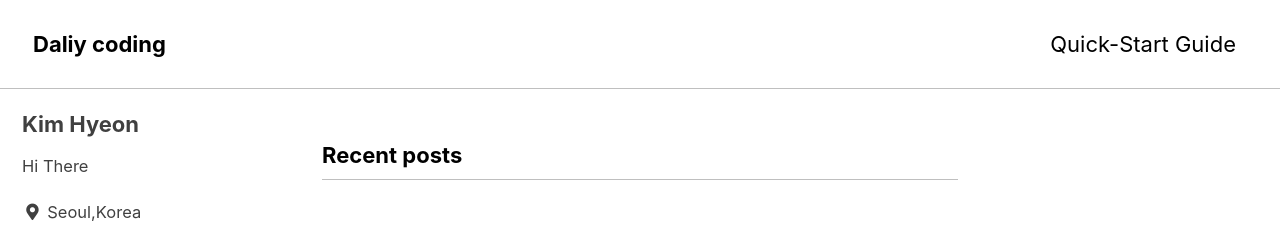
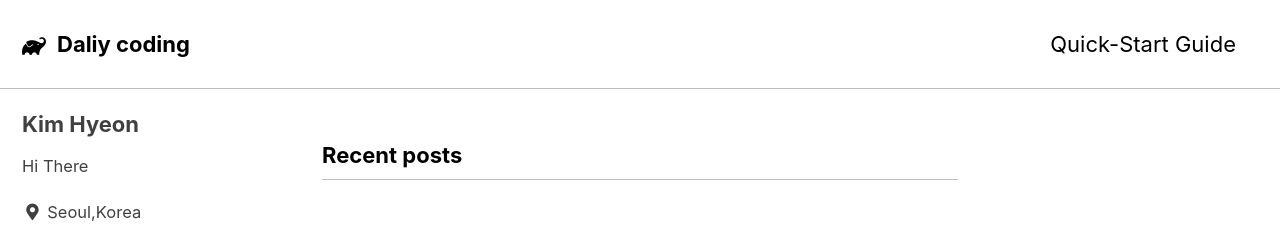
Before and after one commit to hyeonkimmm/hyeonkimmm.github.io, a Jekyll site: the page built from index.html, in a window 1280 px wide. Shown: the top 225 px of the page. Built offline with Jekyll 4.4.1, drawn with Linux system fonts in a browser that asks for light colours; cached includes are drawn as plain includes; the list of posts is cut into pages by our own code.

Commit message:
gradle upload

```diff
--- a/_config.yml
+++ b/_config.yml
@@ -26,7 +26,7 @@ baseurl                  : # the subpath of your site, e.g. "/blog"
 repository               : hyeonkimmm/hyeonkimmm.github.io
 # GitHub username/repo-name e.g. "mmistakes/minimal-mistakes"
 teaser                   : # path of fallback teaser image, e.g. "/assets/images/500x300.png"
-logo                     : "/assets/images/gradle.svg"
+logo                     : "/assets/images/gradle.png"
 # path of logo image to display in the masthead, e.g. "/assets/images/88x88.png"
 masthead_title           : # overrides the website title displayed in the masthead, use " " for no title
 # breadcrumbs            : false # true, false (default)
```
Also changed, not shown: assets/images/gradle.png (added), assets/images/gradle.svg (deleted).
